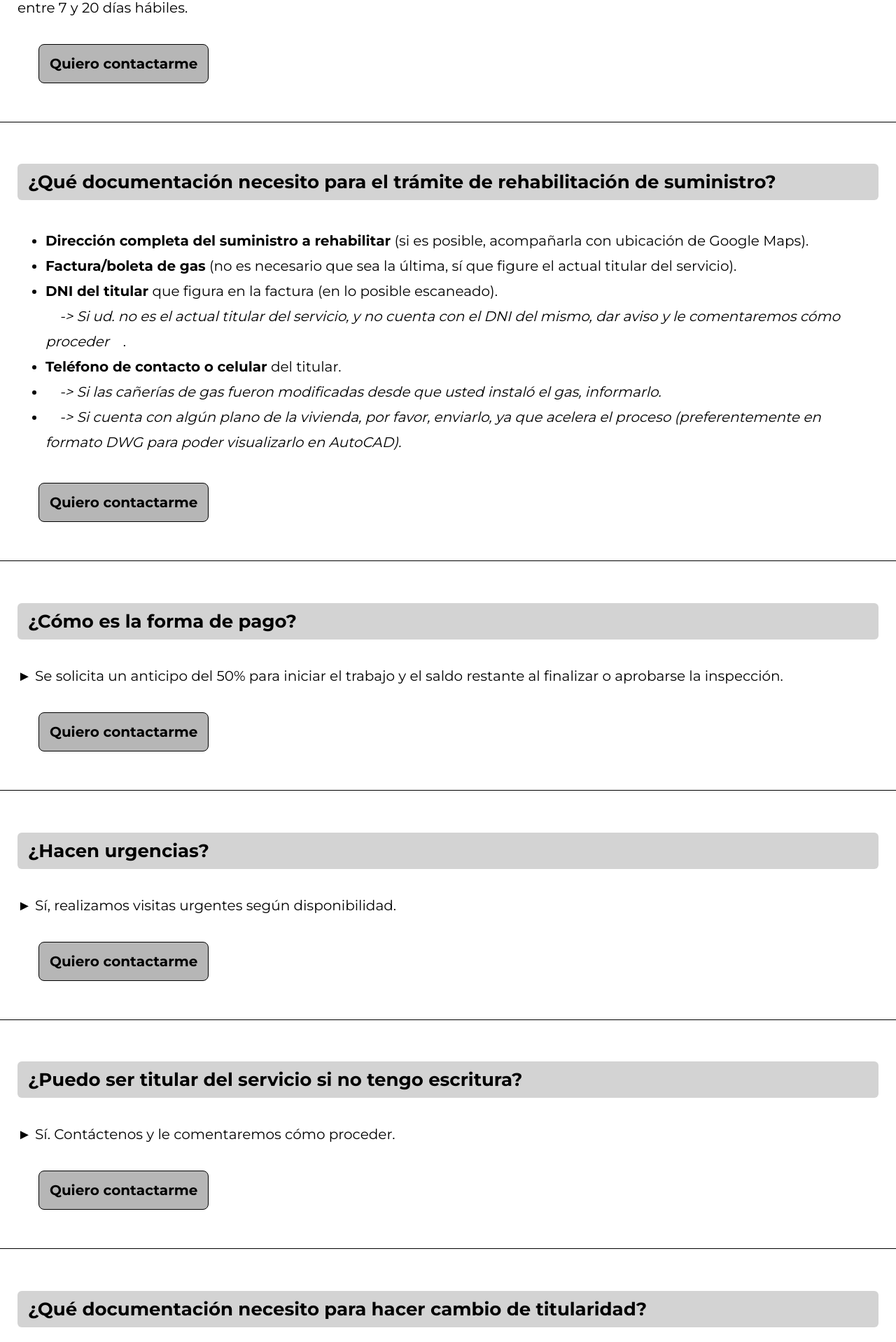
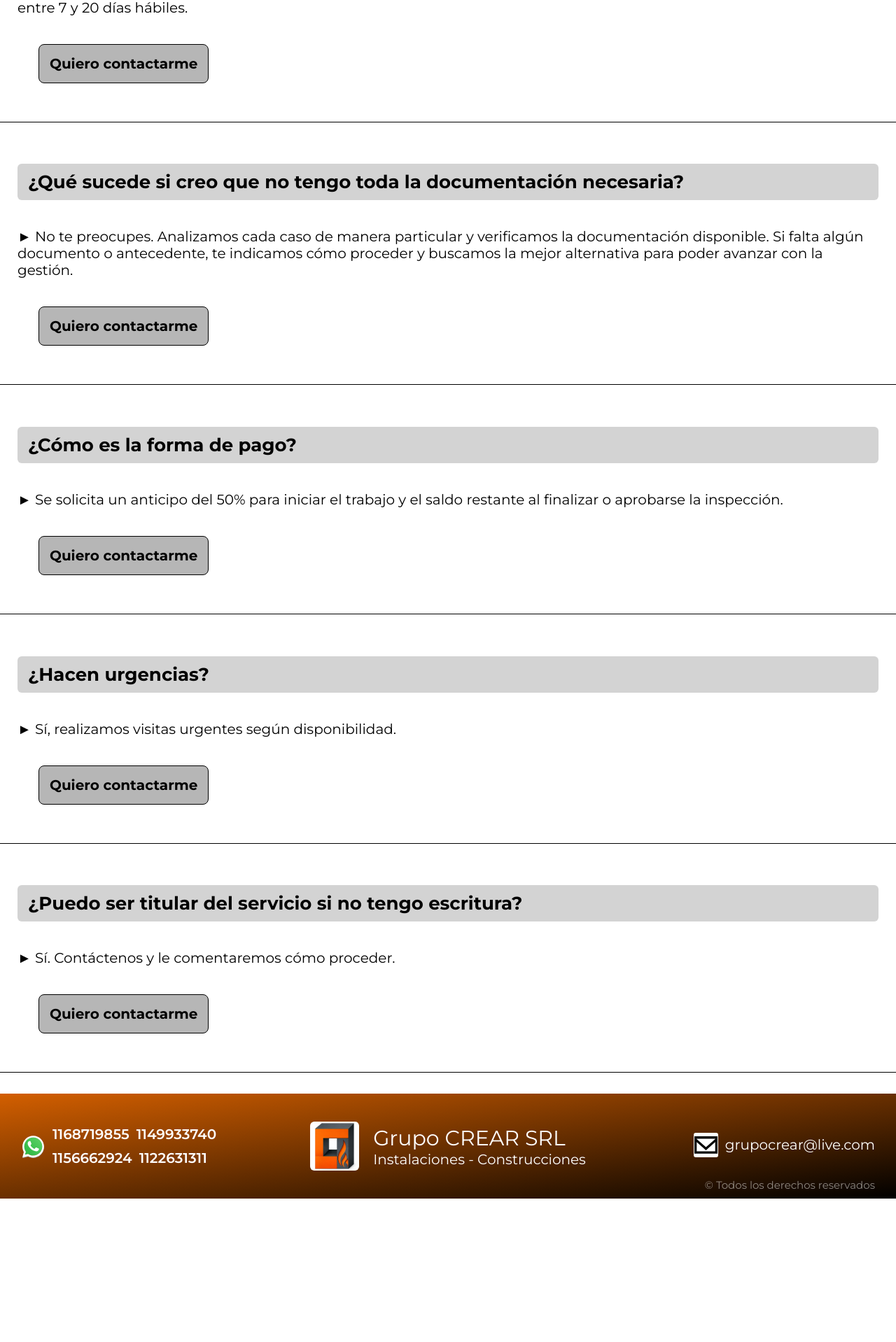
Before and after one commit to ignacionpd/grupo-crear, a PHP site: page /views/preguntas_frecuentes.php in a window 1280 px wide. Shown: the part 2393-4311 px from the top of the page at 70% size. After the commit the page ends 4106 px from the top, so only its background shows below. Run offline with PHP 8.4, Linux system fonts and the light colour scheme; the visitor is signed in with stand-in values (Sample User, id 1).

Commit message:
Modificación de FAQ y borrada de la vista "solicitudes" de los NAV

```diff
--- a/index.php
+++ b/index.php
@@ -63,7 +63,6 @@ if (session_status() == PHP_SESSION_NONE) {
                 <?php if (isset($_SESSION["user_data"])): ?>
 
                     <ul class="navigationBarListUser">
-                        <li><a class="enlace" href="./views/user/solicitudes.php">Solicitudes</a></li>
                         <li><a class="enlace" href="./views/user/usuarios.php">Usuarios</a></li>
                         <li><a class="enlace" href="./views/user/empleados.php">Empleados</a></li>
                         <li><a class="enlace" href="./views/user/perfil.php">Perfil</a></li>
--- a/views/contacto.php
+++ b/views/contacto.php
@@ -16,7 +16,7 @@ $old = getFlash('old') ?? [];
 <head>
     <meta charset="UTF-8">
     <meta name="viewport" content="width=device-width, initial-scale=1.0">
-    <title>Grupo CREAR SRL</title>
+    <title>Contacto | Grupo CREAR SRL</title>
     <!-- CSS -->
     <link rel="stylesheet" href="../assets/css/estilos.css">
     <!-- FAVICON -->
@@ -65,7 +65,6 @@ $old = getFlash('old') ?? [];
                 <?php if (isset($_SESSION["user_data"])): ?>
 
                     <ul class="navigationBarListUser">
-                        <li><a class="enlace" href="./user/solicitudes.php">Solicitudes</a></li>
                         <li><a class="enlace" href="./user/usuarios.php">Usuarios</a></li>
                         <li><a class="enlace" href="./user/empleados.php">Empleados</a></li>
                         <li><a class="enlace" href="./user/perfil.php">Perfil</a></li>
--- a/views/galeria.php
+++ b/views/galeria.php
@@ -12,7 +12,7 @@ if (session_status() == PHP_SESSION_NONE) {
 <head>
     <meta charset="UTF-8">
     <meta name="viewport" content="width=device-width, initial-scale=1.0">
-    <title>Grupo CREAR SRL</title>
+    <title>Galería | Grupo CREAR SRL</title>
     <!-- CSS -->
     <link rel="stylesheet" href="../assets/css/estilos.css">
     <!-- FAVICON -->
@@ -61,7 +61,6 @@ if (session_status() == PHP_SESSION_NONE) {
                 <?php if (isset($_SESSION["user_data"])): ?>
 
                     <ul class="navigationBarListUser">
-                        <li><a class="enlace" href="./user/solicitudes.php">Solicitudes</a></li>
                         <li><a class="enlace" href="./user/usuarios.php">Usuarios</a></li>
                         <li><a class="enlace" href="./user/empleados.php">Empleados</a></li>
                         <li><a class="enlace" href="./user/perfil.php">Perfil</a></li>
--- a/views/preguntas_frecuentes.php
+++ b/views/preguntas_frecuentes.php
@@ -12,7 +12,7 @@ if (session_status() == PHP_SESSION_NONE) {
 <head>
     <meta charset="UTF-8">
     <meta name="viewport" content="width=device-width, initial-scale=1.0">
-    <title>Grupo CREAR SRL</title>
+    <title>Preguntas | Grupo CREAR SRL</title>
     <!-- CSS -->
     <link rel="stylesheet" href="../assets/css/estilos.css">
     <!-- FAVICON -->
@@ -61,7 +61,6 @@ if (session_status() == PHP_SESSION_NONE) {
                 <?php if (isset($_SESSION["user_data"])): ?>
 
                     <ul class="navigationBarListUser">
-                        <li><a class="enlace" href="./user/solicitudes.php">Solicitudes</a></li>
                         <li><a class="enlace" href="./user/usuarios.php">Usuarios</a></li>
                         <li><a class="enlace" href="./user/empleados.php">Empleados</a></li>
                         <li><a class="enlace" href="./user/perfil.php">Perfil</a></li>
@@ -84,11 +83,10 @@ if (session_status() == PHP_SESSION_NONE) {
                         <a href="#s3" class="faq-link">¿Qué trabajos realizan?</a>
                         <a href="#s4" class="faq-link">¿Realizan trámites ante Naturgy?</a>
                         <a href="#s5" class="faq-link">¿Cuánto demora un trámite de habilitación?</a>
-                        <a href="#s6" class="faq-link">¿Qué documentación necesito para el trámite de rehabilitación de suministro?</a>
+                        <a href="#s6" class="faq-link">¿Qué sucede si creo que no tengo toda la documentación necesaria?</a>
                         <a href="#s7" class="faq-link">¿Cómo es la forma de pago?</a>
                         <a href="#s8" class="faq-link">¿Hacen urgencias?</a>
                         <a href="#s9" class="faq-link">¿Puedo ser titular del servicio si no tengo escritura?</a>
-                        <a href="#s10" class="faq-link">¿Qué documentación necesito para hacer cambio de titularidad?</a>
                     </nav>
                 </details>
             </div>
@@ -138,15 +136,8 @@ if (session_status() == PHP_SESSION_NONE) {
                 </article>
 
                 <article id="s6" class="faq-section">
-                    <h4>¿Qué documentación necesito para el trámite de rehabilitación de suministro?</h4>
-                    <ul>
-                        <li><strong>Dirección completa del suministro a rehabilitar</strong> (si es posible, acompañarla con ubicación de Google Maps).</li>
-                        <li><strong>Factura/boleta de gas</strong> (no es necesario que sea la última, sí que figure el actual titular del servicio).</li>
-                        <li><strong>DNI del titular</strong> que figura en la factura (en lo posible escaneado).<br><span> -> Si ud. no es el actual titular del servicio, y no cuenta con el DNI del mismo, dar aviso y le comentaremos cómo proceder</span>.</li>
-                        <li><strong>Teléfono de contacto o celular</strong> del titular.</li>
-                        <li><span>-> Si las cañerías de gas fueron modificadas desde que usted instaló el gas, informarlo.</span></li>
-                        <li><span>-> Si cuenta con algún plano de la vivienda, por favor, enviarlo, ya que acelera el proceso (preferentemente en formato DWG para poder visualizarlo en AutoCAD).</span></li>
-                    </ul>
+                    <h4>¿Qué sucede si creo que no tengo toda la documentación necesaria?</h4>
+                    <p><strong>►</strong> No te preocupes. Analizamos cada caso de manera particular y verificamos la documentación disponible. Si falta algún documento o antecedente, te indicamos cómo proceder y buscamos la mejor alternativa para poder avanzar con la gestión.</p>
                     <button class="btn_contactar"><a href="./contacto.php">Quiero contactarme</a></button>
                 </article>
 
@@ -166,28 +157,6 @@ if (session_status() == PHP_SESSION_NONE) {
                     <h4>¿Puedo ser titular del servicio si no tengo escritura?
                     </h4>
                     <p><strong>►</strong> Sí. Contáctenos y le comentaremos cómo proceder.</p>
-                    <button class="btn_contactar"><a href="./contacto.php">Quiero contactarme</a></button>
-                </article>
-
-                <article id="s10" class="faq-section">
-                    <h4>¿Qué documentación necesito para hacer cambio de titularidad?</h4>
-                    <ul>
-                        <li><strong>Factura de naturgy</strong> (puede ser antigua)</li>
-                        <li><strong>DNI del futuro titular</strong></li>
-                        <li><strong>Escritura/boleto/contrato</strong> donde figure el futuro titular.<br><span>-> Si no figura la misma numeración que en la factura de naturgy, presentar <strong>certificado de domicilio</strong>. Podés gestionarlo de manera <strong>PRESENCIAL</strong> en el Registro de las Personas, o de manera <strong>ONLINE</strong> haciendo click en el siguiente <a href="https://www.gba.gob.ar/registrodelaspersonas/declaracion_jurada_de_domicilio_tramite_online" target="_blank" style="text-decoration: none;">link</a> del Registro.</span></li>
-                        <li><strong>Email</strong></li>
-                        <li><strong>Teléfono</strong></li>
-                        <li><strong>Foto del medidor</strong> (sólo si se trata de un departamento)*</li>
-                        <li><strong>Constancia de AFIP / Habilitación / Estatuto</strong> (sólo si es cliente COMERCIAL)*</li>
-                        <li><span>-> Si se trata de un <strong>ENTE OFICIAL</strong>, también enviar:</span>
-                            <ul>
-                                <li>Asamblea o Acta donde figure el responsable (presidente o representante)</li>
-                                <li>DNI del responsable</li>
-                                <li>Poder o nombramiento del responsable que demuestre su cargo</li>
-                                <li>Nota solicitando el cambio de titularidad (solicitar nota-modelo)</li>
-                            </ul>
-                        </li>
-                    </ul>
                     <button class="btn_contactar"><a href="./contacto.php">Quiero contactarme</a></button>
                 </article>
 
--- a/views/user/empleados.php
+++ b/views/user/empleados.php
@@ -13,6 +13,8 @@ if (!isset($_SESSION['user_data'])) {
     header(header: 'Location: ../../index.php');
     exit;
 }
+
+/** @var mysqli $mysqli_connection  esto hace que la extensión "intelephense" de PHP sepa que es una variable global (de un controlador) y no de este**/
 
 $old = getFlash('old') ?? [];
 
@@ -32,7 +34,7 @@ $datos = $_SESSION['datos'] ?? [];
 <head>
     <meta charset="UTF-8">
     <meta name="viewport" content="width=device-width, initial-scale=1.0">
-    <title>Grupo CREAR SRL</title>
+    <title>Empleados | Grupo CREAR SRL</title>
     <!-- CSS -->
     <link rel="stylesheet" href="../../assets/css/estilos.css">
     <!-- FAVICON -->
@@ -73,7 +75,6 @@ $datos = $_SESSION['datos'] ?? [];
                 </ul>
 
                 <ul class="navigationBarListUser">
-                    <li><a class="enlace" href="./solicitudes.php">Solicitudes</a></li>
                     <li><a class="enlace" href="./usuarios.php">Usuarios</a></li>
                     <li><a class="enlace active" href="#">Empleados</a></li>
                     <li><a class="enlace" href="./perfil.php">Perfil</a></li>
--- a/views/user/login.php
+++ b/views/user/login.php
@@ -17,7 +17,7 @@ if (isset($_SESSION['user_data'])) {
 <head>
     <meta charset="UTF-8">
     <meta name="viewport" content="width=device-width, initial-scale=1.0">
-    <title>Grupo CREAR SRL</title>
+    <title>Login | Grupo CREAR SRL</title>
     <!-- CSS -->
     <link rel="stylesheet" href="../../assets/css/estilos.css">
     <!-- FAVICON -->
--- a/views/user/perfil.php
+++ b/views/user/perfil.php
@@ -21,7 +21,7 @@ $user = consultarDatos();
 <head>
     <meta charset="UTF-8">
     <meta name="viewport" content="width=device-width, initial-scale=1.0">
-    <title>Grupo CREAR SRL</title>
+    <title>Perfil | Grupo CREAR SRL</title>
     <!-- CSS -->
     <link rel="stylesheet" href="../../assets/css/estilos.css">
     <!-- FAVICON -->
@@ -63,7 +63,6 @@ $user = consultarDatos();
                 </ul>
 
                 <ul class="navigationBarListUser">
-                    <li><a class="enlace" href="./solicitudes.php">Solicitudes</a></li>
                     <li><a class="enlace" href="./usuarios.php">Usuarios</a></li>
                     <li><a class="enlace" href="./empleados.php">Empleados</a></li>
                     <li><a class="enlace active" href="#">Perfil</a></li>
--- a/views/user/usuarios.php
+++ b/views/user/usuarios.php
@@ -13,6 +13,8 @@ if (!isset($_SESSION['user_data'])) {
     header(header: 'Location: ../../index.php');
     exit;
 }
+
+/** @var mysqli $mysqli_connection  esto hace que la extensión "intelephense" de PHP sepa que es una variable global (de un controlador) y no de este**/
 
 $old = getFlash('old') ?? [];
 
@@ -30,7 +32,7 @@ try {
 <head>
     <meta charset="UTF-8">
     <meta name="viewport" content="width=device-width, initial-scale=1.0">
-    <title>Grupo CREAR SRL</title>
+    <title>Usuarios | Grupo CREAR SRL</title>
     <!-- CSS -->
     <link rel="stylesheet" href="../../assets/css/estilos.css">
     <!-- FAVICON -->
@@ -72,7 +74,6 @@ try {
                 </ul>
 
                 <ul class="navigationBarListUser">
-                    <li><a class="enlace" href="./solicitudes.php">Solicitudes</a></li>
                     <li><a class="enlace active" href="#">Usuarios</a></li>
                     <li><a class="enlace" href="./empleados.php">Empleados</a></li>
                     <li><a class="enlace" href="./perfil.php">Perfil</a></li>
```
